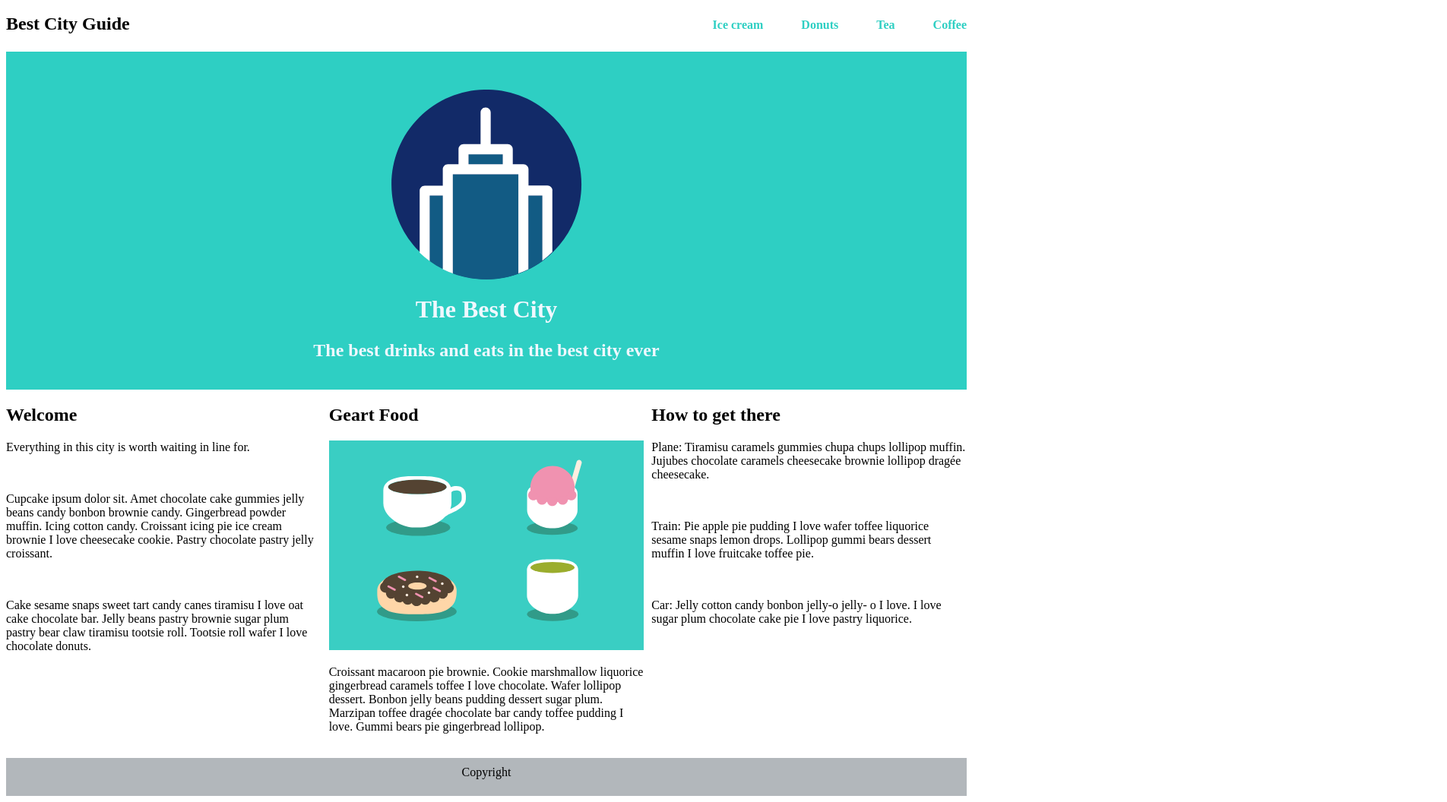
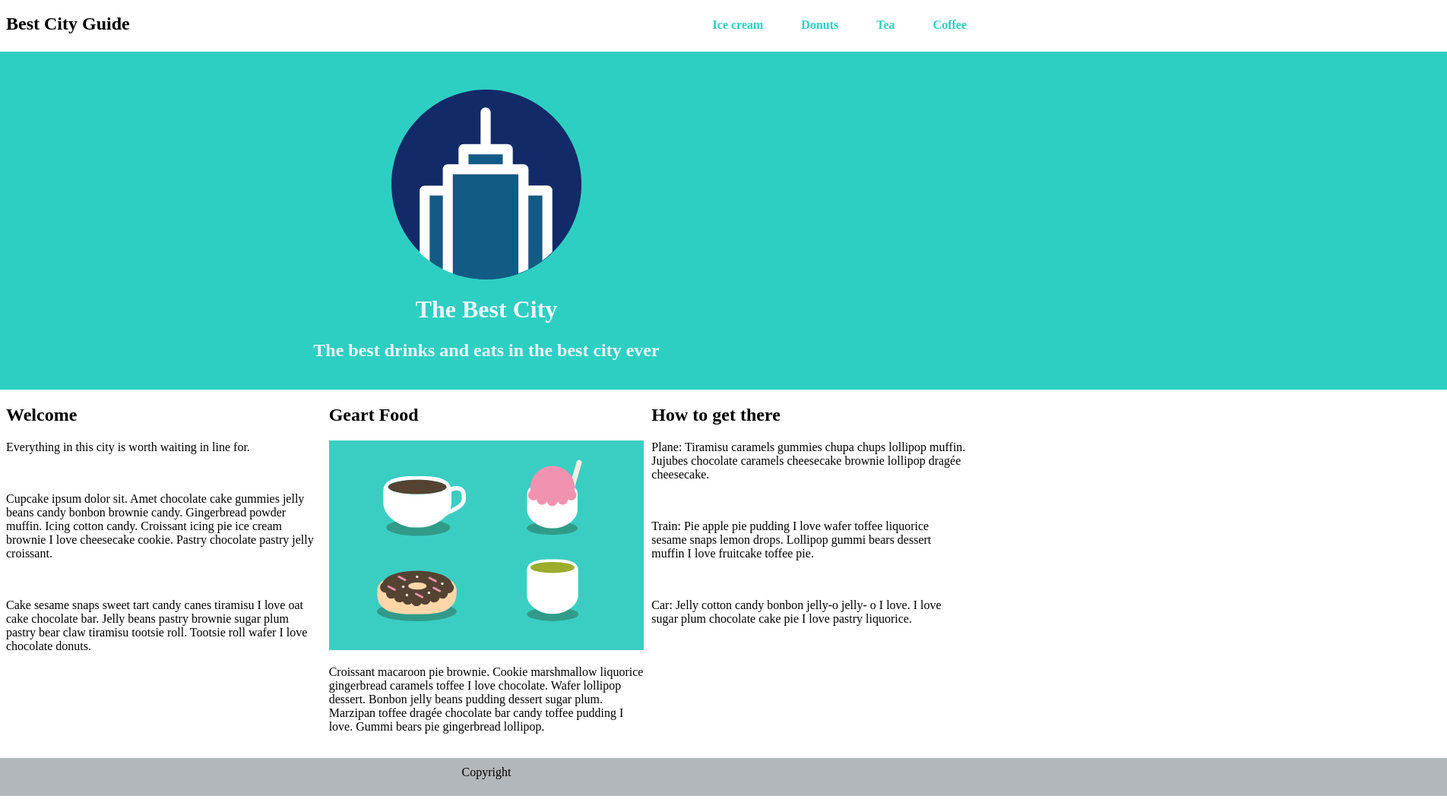
Before and after one commit to motharak/assingment-2, a plain HTML site: page index.html in a window 1280 px wide. Shown: the whole page at 76% size, 1904 px wide, since content can reach past the window. Drawn offline with Linux system fonts and the light colour scheme.

Commit message:
git_commit

```diff
--- a/css/style.css
+++ b/css/style.css
@@ -40,6 +40,9 @@
 }
 .header .hero{
     background-color:#2ECFC3;
+    width: 200% !important;
+    margin: 0px -50% 0px -50% !important;
+    padding: 0px 0px 0px 0px !important;
 
 }
 .header .hero h1,.header .hero h2{
@@ -69,7 +72,10 @@ p{
 }
 .footer{
     background-color:rgba(166, 172, 177, 0.863);
-    height: 50px;
+    height: 50px !important;
+    width: 200% !important;
+    margin: 0px -50% 0px -50% !important;
+    padding: 0px 0px 0px 0px !important;
 }
 .footer p{
     padding-top: 10px;
```
